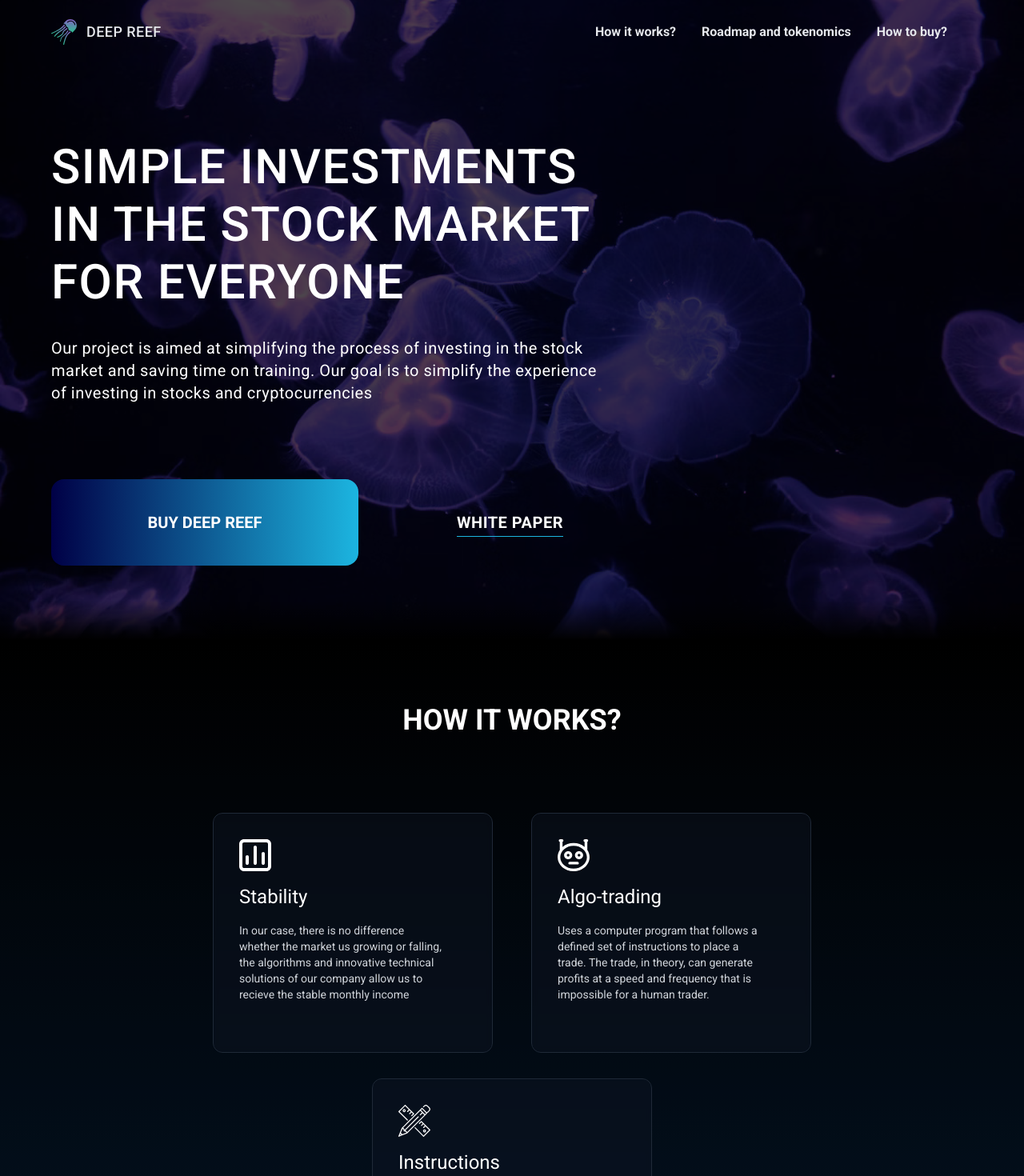
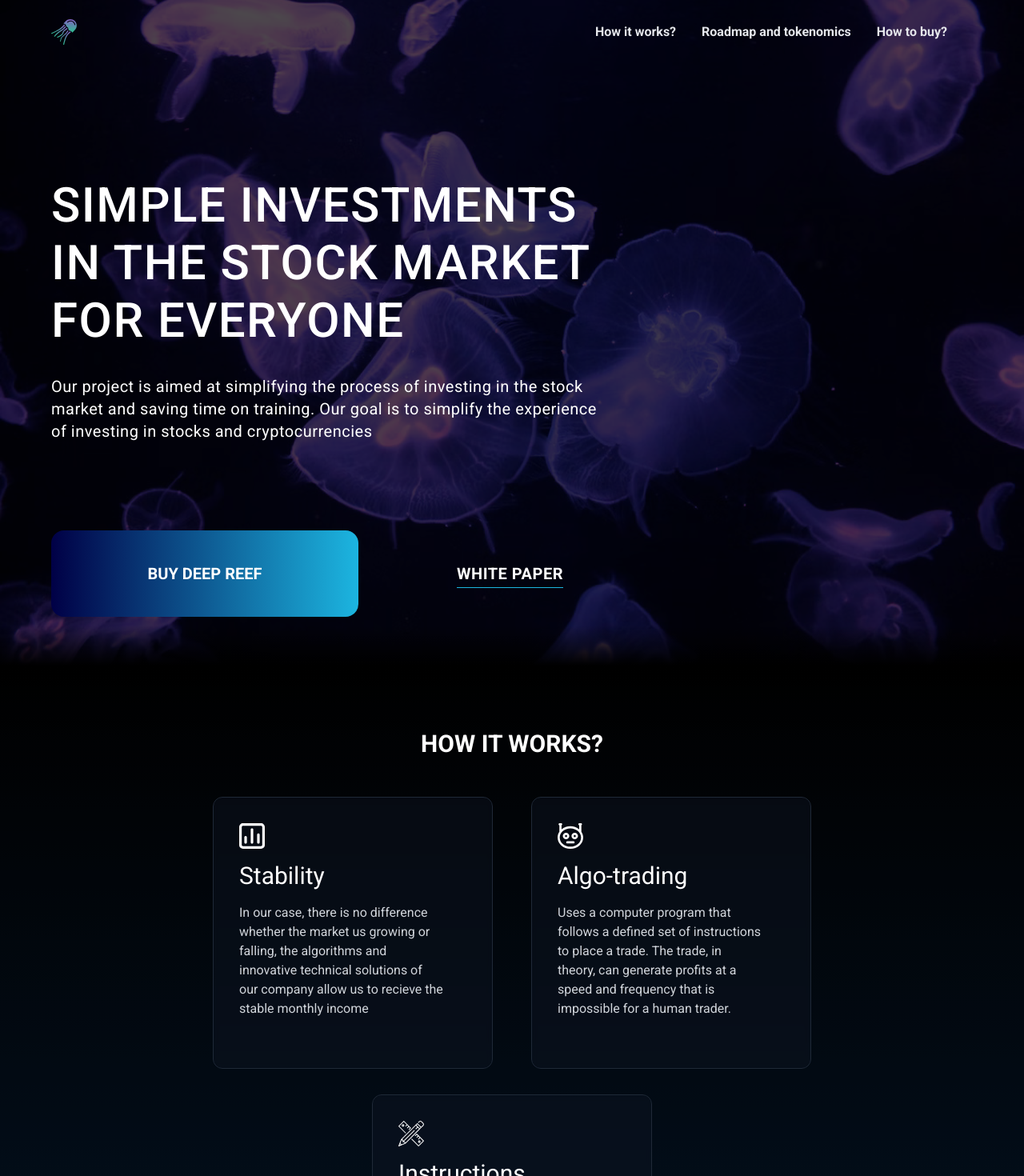
Before and after one commit to VictorMMartinezJr/Deep-Reef, a React (Create React App) app: page / in a window 1280 px wide. Shown: the top 1470 px of the page at 80% size. Built offline with nearby package versions, Linux system fonts and the light colour scheme; the HTML template or start-up script is replaced by a standard one.

Commit message:
added xs breakpoint to tailwind config file

```diff
--- a/src/App.css
+++ b/src/App.css
@@ -10,7 +10,5 @@
 }
 .App {
   font-family: "Roboto", sans-serif;
-  height: -moz-available;
-  height: -webkit-fill-available;
   overflow-x: hidden;
 }
--- a/src/components/Card.js
+++ b/src/components/Card.js
@@ -2,15 +2,13 @@ const Card = ({ data, roadmapCard }) => {
   return (
     <div
       className={`${
-        roadmapCard ? "h-auto" : "h-[300px]"
-      } w-[350px] p-[2rem] my-4 rounded-xl custom-card`}
+        roadmapCard ? "h-auto" : "h-[340px]"
+      } w-auto xs:w-[350px] l p-[2rem] my-4 rounded-xl custom-card`}
     >
-      {!roadmapCard && (
-        <img src={data.img} alt="white chart" className="h-10" />
-      )}
+      {!roadmapCard && <img src={data.img} alt="white chart" className="h-8" />}
       {roadmapCard && <p className="text-blue-700">{data.date}</p>}
-      <h3 className="text-2xl my-4">{data.title}</h3>
-      <p className="w-[90%] text-gray-300 text-sm">{data.p}</p>
+      <h3 className="text-2xl my-4 md:text-3xl">{data.title}</h3>
+      <p className="w-[90%] text-gray-300 text-sm xs:text-base">{data.p}</p>
     </div>
   );
 };
--- a/src/components/Hero/Hero.css
+++ b/src/components/Hero/Hero.css
@@ -4,8 +4,6 @@
   background-blend-mode: multiply;
   background-size: cover;
   background-position: center;
-  height: -moz-available; /* Mozilla-based browsers */
-  height: -webkit-fill-available; /* Webkit based browsers */
   min-height: 100vh;
   width: 100%;
   display: flex;
--- a/src/components/Hero/Hero.js
+++ b/src/components/Hero/Hero.js
@@ -11,14 +11,14 @@ const Hero = () => {
       <div
         className={`${
           navActive ? "blur-sm" : ""
-        } h-[90vh] flex flex-col justify-evenly items-center lg:items-start`}
+        } min-h-[90vh] flex flex-col justify-evenly items-center lg:items-start mt-8`}
       >
         {/* Main Text */}
-        <div className="text-white w-[80%] md:ml-0 md:mt-20 lg:ml-8 xl:w-[55%] xl:ml-16 2xl:w-[45%]">
-          <h1 className="font-medium text-4xl leading-[1.2] md:text-6xl md:w-full lg:w-[80%] lg:leading-[1.2] xl:w-full xl:tracking-wide 2xl:w-[87%]">
+        <div className="text-white text-center w-[90%] xs:text-left md:ml-0 md:mt-20 lg:ml-8 xl:w-[55%] xl:ml-16 2xl:w-[45%]">
+          <h1 className="font-medium text-3xl xs:text-4xl xs:leading-[1.2] xs:w-[80%] sm:text-5xl md:text-6xl md:w-full lg:w-[80%] lg:leading-[1.2] xl:w-full xl:tracking-wide 2xl:w-[87%]">
             SIMPLE INVESTMENTS IN THE STOCK MARKET FOR EVERYONE
           </h1>
-          <p className="mt-8 text-xl w-full tracking-wide md:w-full lg:w-[85%] xl:w-full">
+          <p className="mt-8 text-xl w-full tracking-wide lg:w-[85%] xl:w-full">
             Our project is aimed at simplifying the process of investing in the
             stock market and saving time on training. Our goal is to simplify
             the experience of investing in stocks and cryptocurrencies
@@ -26,16 +26,16 @@ const Hero = () => {
         </div>
 
         {/* Button Links */}
-        <div className="btns text-white flex flex-col items-center w-[100%] mb-20 md:mt-20 lg:items-start lg:ml-8 lg:flex-row lg:w-[60%] lg:justify-between xl:w-[50%] xl:ml-16 2xl:w-[40%]">
+        <div className="btns text-white flex flex-col items-center w-[100%] my-8 md:mt-20 lg:items-start lg:ml-8 lg:flex-row lg:w-[60%] lg:justify-between xl:w-[50%] xl:ml-16 2xl:w-[40%]">
           <a
             href="#"
-            className="bg-gradient-to-r from-[#000046] to-[#1CB5E0] w-[85%] py-8 rounded-2xl text-2xl font-bold text-center md:w-[80%] lg:w-[60%] lg:text-xl lg:py-10"
+            className="bg-gradient-to-r from-[#000046] to-[#1CB5E0] py-6 px-10 rounded-2xl text-lg font-bold text-center md:px-20 lg:w-[60%] lg:text-xl lg:py-10"
           >
             BUY DEEP REEF
           </a>
           <a
             href="#"
-            className="mt-10 font-bold tracking-wide text-2xl relative after:absolute after:-bottom-1 after:left-0 after:h-[1px] after:w-full after:bg-[#1CB5E0] lg:text-xl lg:mt-0 lg:pt-10"
+            className="mt-10 mb-8 font-bold tracking-wide text-lg relative after:absolute after:-bottom-1 after:left-0 after:h-[1px] after:w-full after:bg-[#1CB5E0] lg:text-xl lg:mt-0 lg:pt-10"
           >
             WHITE PAPER
           </a>
--- a/src/components/HowItWorks/index.js
+++ b/src/components/HowItWorks/index.js
@@ -8,7 +8,9 @@ const HowItWorks = () => {
       id="howitworks"
     >
       <div className="overlay"></div> {/* Used to darken gradient background*/}
-      <h2 className="z-[2] text-4xl my-20 font-bold">HOW IT WORKS?</h2>
+      <h2 className="z-[2] text-2xl mt-20 mb-8 font-bold sm:text-3xl">
+        HOW IT WORKS?
+      </h2>
       <div className="cards-container z-[2] flex flex-col justify-center items-center md:flex-row md:flex-wrap w-[80%]">
         {/* Show cards with data from the CardData file */}
         {HowItWorksData.map((card) => {
--- a/src/components/HowToBuy.js
+++ b/src/components/HowToBuy.js
@@ -5,12 +5,14 @@ const HowToBuy = () => {
       id="howtobuy"
     >
       <div className="flex flex-col items-center">
-        <h2 className="z-[2] text-4xl mt-20 mb-4 font-bold">HOW TO BUY?</h2>
-        <p className="text-gray-300">
+        <h2 className="z-[2] text-2xl mt-20 mb-4 font-bold sm:text-3xl">
+          HOW TO BUY?
+        </h2>
+        <p className="text-gray-300 text-center">
           Buying a token on the PancakeSwap exchange
         </p>
       </div>
-      <p className="w-[80%] text-center mt-8 mb-20 text-gray-300 lg:w-[50%] 2xl:w-[30%]">
+      <p className="w-[90%] text-center mt-8 mb-20 text-gray-300 lg:w-[50%] 2xl:w-[30%]">
         <span className="text-blue-600">1. </span>
         Download and install the Meta Mask wallet. (If from a computer, then
         just download the browser extension){" "}
--- a/src/components/Navbar.js
+++ b/src/components/Navbar.js
@@ -6,7 +6,9 @@ const Navbar = ({ navActive, setNavActive }) => {
       {/* Company Logo & Name */}
       <div className="ml-8 flex items-center z-10 xl:ml-16">
         <img src={jellyfish} alt="" className="h-8" />
-        <h2 className="ml-3 font-medium tracking-wide text-lg">DEEP REEF</h2>
+        <h2 className="hidden ml-3 font-medium tracking-wide text-lg">
+          DEEP REEF
+        </h2>
       </div>
 
       {/* Menu Burger */}
--- a/src/components/Roadmap/index.js
+++ b/src/components/Roadmap/index.js
@@ -8,7 +8,7 @@ const Roadmap = () => {
       id="roadmap"
     >
       <div className="overlay"></div> {/* Used to darken gradient background*/}
-      <h2 className="z-[2] text-4xl my-20 font-bold text-center">
+      <h2 className="z-[2] text-2xl mt-20 mb-8 font-bold text-center sm:text-3xl">
         ROADMAP & TOKENOMICS
       </h2>
       <div className="cards-container z-[2] flex flex-col justify-center items-start w-[80%] lg:max-w-[70%]">
--- a/tailwind.config.js
+++ b/tailwind.config.js
@@ -6,6 +6,23 @@ module.exports = {
         deepwater: 'url("./assets/deepwater.jpeg")',
       },
     },
+    screens: {
+      xs: "380px",
+      sm: "640px",
+      // => @media (min-width: 640px) { ... }
+
+      md: "768px",
+      // => @media (min-width: 768px) { ... }
+
+      lg: "1024px",
+      // => @media (min-width: 1024px) { ... }
+
+      xl: "1280px",
+      // => @media (min-width: 1280px) { ... }
+
+      "2xl": "1536px",
+      // => @media (min-width: 1536px) { ... }
+    },
   },
   plugins: [],
 };
```
